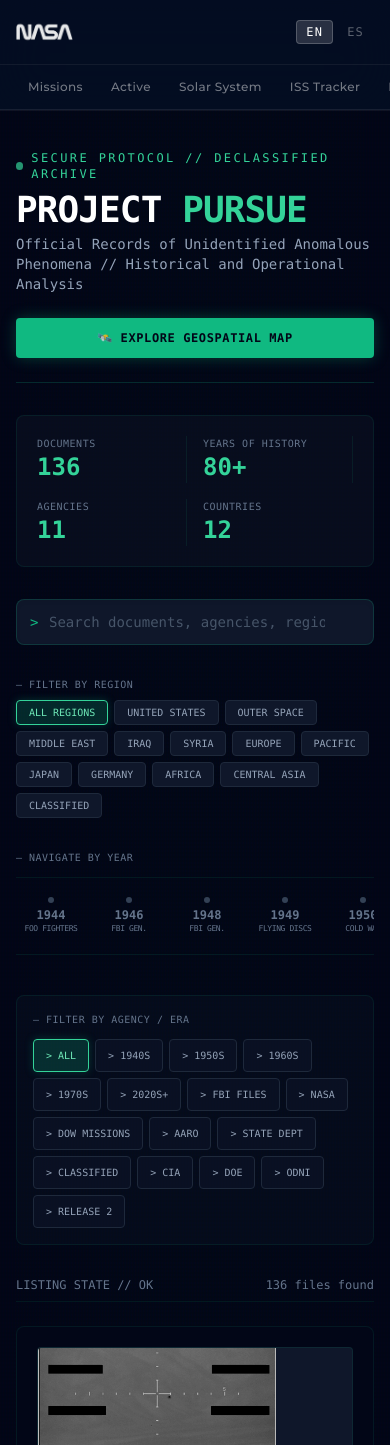
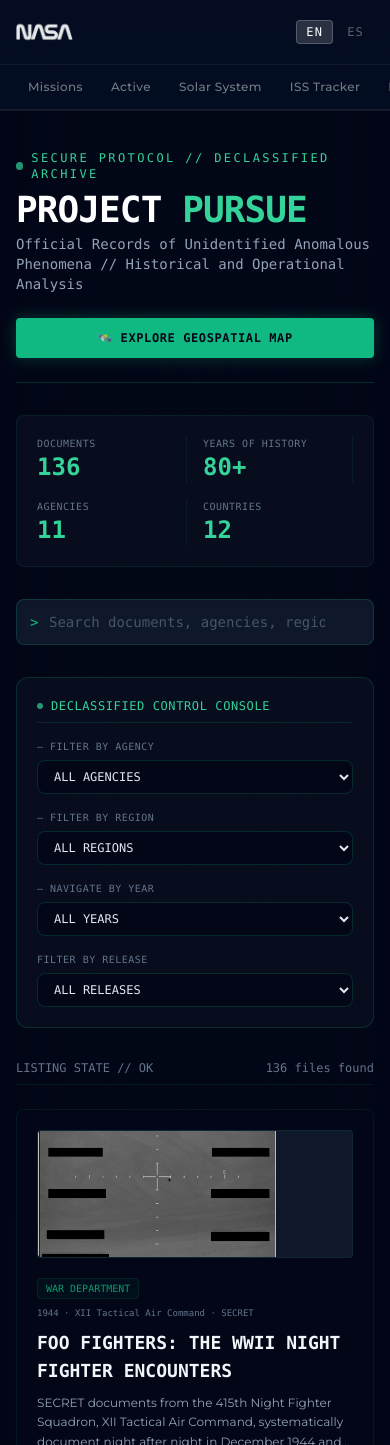
Before and after one commit to pursue-uap-project/nasaexplorer, a Next.js app: page /nasaexplorer/en/uap in a window 390 px wide. Shown: the top 1445 px of the page. Built offline with nearby package versions, Linux system fonts and the light colour scheme.

Commit message:
feat: implement UAP archive explorer page with multilingual support and filtering capabilities

```diff
--- a/src/app/[locale]/uap/page.tsx
+++ b/src/app/[locale]/uap/page.tsx
@@ -39,23 +39,24 @@
   { key: "classified", label_es: "Clasificado", label_en: "Classified" },
 ];
 
-const FILTER_CATEGORIES = [
+const AGENCIES = [
   { key: "all", label_key: "all" },
-  { key: "1940s", label_key: "1940s" },
-  { key: "1950s", label_key: "1950s" },
-  { key: "1960s", label_key: "1960s" },
-  { key: "1970s", label_key: "1970s" },
-  { key: "2020s", label_key: "2020s" },
   { key: "fbi", label_key: "fbi" },
+  { key: "cia", label_key: "cia" },
   { key: "nasa", label_key: "nasa" },
   { key: "dow", label_key: "dow" },
   { key: "aaro", label_key: "aaro" },
   { key: "dos", label_key: "dos" },
-  { key: "classified", label_key: "classified" },
-  { key: "cia", label_key: "cia" },
   { key: "doe", label_key: "doe" },
   { key: "odni", label_key: "odni" },
+  { key: "classified", label_key: "classified" }
+];
+
+const RELEASES = [
+  { key: "all", label_key: "all" },
+  { key: "release-1", label_key: "release-1" },
   { key: "release-2", label_key: "release-2" },
+  { key: "release-3", label_key: "release-3" }
 ];
 
 function getYearLabel(year: string): string {
@@ -90,9 +91,10 @@
 
   // Filter states
   const [search, setSearch] = useState("");
-  const [categoryFilter, setCategoryFilter] = useState("all");
+  const [agencyFilter, setAgencyFilter] = useState("all");
   const [regionFilter, setRegionFilter] = useState("all");
   const [yearFilter, setYearFilter] = useState("all");
+  const [releaseFilter, setReleaseFilter] = useState("all");
   const [showSuggestions, setShowSuggestions] = useState(false);
 
   // Cast JSON data safely
@@ -136,17 +138,16 @@
       const matchesSearch =
         !q || q.split(" ").every((word) => haystack.includes(word));
 
-      // Category filter
-      let matchesCat = true;
-      if (categoryFilter !== "all") {
+      // Agency filter
+      let matchesAgency = true;
+      if (agencyFilter !== "all") {
         const tags = story.tags || [];
         const agency = story.agency.toLowerCase();
         const meta = story.meta.toLowerCase();
-        matchesCat =
-          tags.some((tag) => tag.toLowerCase() === categoryFilter) ||
-          tags.some((tag) => tag.toLowerCase().includes(categoryFilter)) ||
-          agency === categoryFilter ||
-          meta.includes(categoryFilter);
+        matchesAgency =
+          agency === agencyFilter ||
+          tags.some((tag) => tag.toLowerCase() === agencyFilter) ||
+          meta.includes(agencyFilter);
       }
 
       // Region filter
@@ -156,9 +157,23 @@
       // Year filter
       const matchesYear = yearFilter === "all" || story.year === yearFilter;
 
-      return matchesSearch && matchesCat && matchesRegion && matchesYear;
+      // Release filter
+      let matchesRelease = true;
+      if (releaseFilter !== "all") {
+        const urlLower = story.url.toLowerCase();
+        const tags = story.tags || [];
+        if (releaseFilter === "release-1") {
+          matchesRelease = urlLower.includes("/release_1/") || tags.includes("release-1");
+        } else if (releaseFilter === "release-2") {
+          matchesRelease = urlLower.includes("/release_2/") || tags.includes("release-2");
+        } else if (releaseFilter === "release-3") {
+          matchesRelease = urlLower.includes("/release_3/") || tags.includes("release-3");
+        }
+      }
+
+      return matchesSearch && matchesAgency && matchesRegion && matchesYear && matchesRelease;
     });
-  }, [stories, search, categoryFilter, regionFilter, yearFilter]);
+  }, [stories, search, agencyFilter, regionFilter, yearFilter, releaseFilter]);
 
   // Search Autocomplete suggestions
   const suggestions = useMemo(() => {
@@ -200,21 +215,7 @@
     return () => window.removeEventListener("keydown", handleKeyDown);
   }, []);
 
-  const handleYearClick = (year: string) => {
-    if (yearFilter === year) {
-      setYearFilter("all");
-    } else {
-      setYearFilter(year);
-    }
-  };
-
-  const handleCategoryClick = (category: string) => {
-    if (categoryFilter === category) {
-      setCategoryFilter("all");
-    } else {
-      setCategoryFilter(category);
-    }
-  };
+  // Removed old click handlers as we now use direct select dropdown state set
 
   return (
     <div className="min-h-screen bg-slate-950 text-slate-100 font-sans selection:bg-emerald-500 selection:text-slate-950 relative overflow-hidden">
@@ -326,86 +327,145 @@
           </AnimatePresence>
         </div>
 
-        {/* REGION PINS */}
-        <div className="mb-8">
-          <span className="text-slate-500 text-[10px] uppercase font-mono block mb-2 tracking-wider">{t("map_label")}</span>
-          <div className="flex flex-wrap gap-1.5" id="regionPins">
+        {/* CONSOLA DE FILTRADO UNIFICADA */}
+        <div className="mb-8 bg-slate-900/40 border border-emerald-500/20 rounded-xl p-5 font-mono">
+          <div className="flex items-center gap-2 mb-4 text-emerald-400 text-xs tracking-wider border-b border-emerald-500/15 pb-2">
+            <span className="w-1.5 h-1.5 rounded-full bg-emerald-400 animate-pulse" />
+            <span>{t("control_console")}</span>
+          </div>
+
+          <div className="grid grid-cols-1 sm:grid-cols-2 lg:grid-cols-4 gap-4">
+            {/* 1. FILTRO POR AGENCIA */}
+            <div className="flex flex-col gap-1.5">
+              <label className="text-[10px] text-slate-500 uppercase tracking-wider">
+                {t("filter_label")}
+              </label>
+              <select
+                value={agencyFilter}
+                onChange={(e) => setAgencyFilter(e.target.value)}
+                className="w-full bg-slate-950 border border-emerald-500/20 focus:border-emerald-400 focus:ring-1 focus:ring-emerald-400 text-slate-200 rounded-lg px-3 py-2 text-xs outline-none cursor-pointer font-mono"
+              >
+                <option value="all" className="bg-slate-950">{t("all_agencies").toUpperCase()}</option>
+                {AGENCIES.filter(a => a.key !== "all").map((cat) => (
+                  <option key={cat.key} value={cat.key} className="bg-slate-950">
+                    {t(`filters.${cat.label_key}`).toUpperCase()}
+                  </option>
+                ))}
+              </select>
+            </div>
+
+            {/* 2. FILTRO POR REGION */}
+            <div className="flex flex-col gap-1.5">
+              <label className="text-[10px] text-slate-500 uppercase tracking-wider">
+                {t("map_label")}
+              </label>
+              <select
+                value={regionFilter}
+                onChange={(e) => setRegionFilter(e.target.value)}
+                className="w-full bg-slate-950 border border-emerald-500/20 focus:border-emerald-400 focus:ring-1 focus:ring-emerald-400 text-slate-200 rounded-lg px-3 py-2 text-xs outline-none cursor-pointer font-mono"
+              >
                 {REGIONS.map((r) => {
                   const label = locale === "es" ? r.label_es : r.label_en;
-              const isActive = regionFilter === r.key;
                   return (
-                <button
-                  key={r.key}
-                  onClick={() => setRegionFilter(r.key)}
-                  className={`text-[10px] px-3 py-1 font-mono rounded border transition-all ${
-                    isActive
-                      ? "bg-emerald-500/20 border-emerald-400 text-emerald-300 shadow-[0_0_8px_rgba(16,185,129,0.25)]"
-                      : "bg-slate-900 border-slate-800 text-slate-400 hover:text-slate-300 hover:border-slate-700"
-                  }`}
-                >
+                    <option key={r.key} value={r.key} className="bg-slate-950">
                       {label.toUpperCase()}
-                </button>
+                    </option>
                   );
                 })}
+              </select>
+            </div>
+
+            {/* 3. FILTRO POR AÑO */}
+            <div className="flex flex-col gap-1.5">
+              <label className="text-[10px] text-slate-500 uppercase tracking-wider">
+                {t("timeline_label")}
+              </label>
+              <select
+                value={yearFilter}
+                onChange={(e) => setYearFilter(e.target.value)}
+                className="w-full bg-slate-950 border border-emerald-500/20 focus:border-emerald-400 focus:ring-1 focus:ring-emerald-400 text-slate-200 rounded-lg px-3 py-2 text-xs outline-none cursor-pointer font-mono"
+              >
+                <option value="all" className="bg-slate-950">{t("all_years").toUpperCase()}</option>
+                {uniqueYears.map((year) => {
+                  const label = getYearLabel(year);
+                  return (
+                    <option key={year} value={year} className="bg-slate-950">
+                      {year} {label ? `(${label})` : ""}
+                    </option>
+                  );
+                })}
+              </select>
+            </div>
+
+            {/* 4. FILTRO POR RELEASE */}
+            <div className="flex flex-col gap-1.5">
+              <label className="text-[10px] text-slate-500 uppercase tracking-wider">
+                {t("filter_release")}
+              </label>
+              <select
+                value={releaseFilter}
+                onChange={(e) => setReleaseFilter(e.target.value)}
+                className="w-full bg-slate-950 border border-emerald-500/20 focus:border-emerald-400 focus:ring-1 focus:ring-emerald-400 text-slate-200 rounded-lg px-3 py-2 text-xs outline-none cursor-pointer font-mono"
+              >
+                <option value="all" className="bg-slate-950">{t("all_releases").toUpperCase()}</option>
+                {RELEASES.filter(r => r.key !== "all").map((rel) => (
+                  <option key={rel.key} value={rel.key} className="bg-slate-950">
+                    {t(`filters.${rel.label_key}`).toUpperCase()}
+                  </option>
+                ))}
+              </select>
             </div>
           </div>
 
-        {/* TIMELINE BAR */}
-        <div className="mb-10">
-          <span className="text-slate-500 text-[10px] uppercase font-mono block mb-3 tracking-wider">{t("timeline_label")}</span>
-          <div className="flex overflow-x-auto gap-2 py-3 scrollbar-thin scrollbar-thumb-emerald-500/20 border-t border-b border-emerald-500/10">
-            {uniqueYears.map((year) => {
-              const isActive = yearFilter === year;
-              const label = getYearLabel(year);
-              return (
+          {/* Quick Active Filters Summary / Reset */}
+          {(agencyFilter !== "all" || regionFilter !== "all" || yearFilter !== "all" || releaseFilter !== "all" || search !== "") && (
+            <div className="mt-4 pt-3 border-t border-emerald-500/10 flex items-center justify-between text-[10px]">
+              <div className="flex flex-wrap gap-1.5 items-center">
+                <span className="text-slate-500">{locale === "es" ? "Filtros activos:" : "Active filters:"}</span>
+                {search && (
+                  <span className="bg-emerald-500/15 border border-emerald-500/20 px-2 py-0.5 rounded text-emerald-300 font-bold">
+                    🔍 {search}
+                  </span>
+                )}
+                {agencyFilter !== "all" && (
+                  <span className="bg-emerald-500/15 border border-emerald-500/20 px-2 py-0.5 rounded text-emerald-300 font-bold">
+                    🏢 {t(`filters.${agencyFilter}`).toUpperCase()}
+                  </span>
+                )}
+                {regionFilter !== "all" && (
+                  <span className="bg-emerald-500/15 border border-emerald-500/20 px-2 py-0.5 rounded text-emerald-300 font-bold">
+                    📍 {REGIONS.find(r => r.key === regionFilter)?.[locale === "es" ? "label_es" : "label_en"].toUpperCase()}
+                  </span>
+                )}
+                {yearFilter !== "all" && (
+                  <span className="bg-emerald-500/15 border border-emerald-500/20 px-2 py-0.5 rounded text-emerald-300 font-bold">
+                    📅 {yearFilter}
+                  </span>
+                )}
+                {releaseFilter !== "all" && (
+                  <span className="bg-emerald-500/15 border border-emerald-500/20 px-2 py-0.5 rounded text-emerald-300 font-bold">
+                    📂 {t(`filters.${releaseFilter}`).toUpperCase()}
+                  </span>
+                )}
+              </div>
               <button
-                  key={year}
-                  onClick={() => handleYearClick(year)}
-                  className={`flex flex-col items-center min-w-[70px] py-1.5 rounded transition-all ${
-                    isActive
-                      ? "bg-emerald-500/15 border border-emerald-400/40 text-emerald-300 shadow-[0_0_10px_rgba(16,185,129,0.15)]"
-                      : "hover:bg-slate-900 border border-transparent text-slate-500 hover:text-slate-300"
-                  }`}
+                onClick={() => {
+                  setSearch("");
+                  setAgencyFilter("all");
+                  setRegionFilter("all");
+                  setYearFilter("all");
+                  setReleaseFilter("all");
+                }}
+                className="text-emerald-400 hover:text-emerald-300 hover:underline cursor-pointer"
               >
-                  <div className={`w-1.5 h-1.5 rounded-full mb-1 ${isActive ? "bg-emerald-400 shadow-[0_0_6px_#10b981]" : "bg-slate-700"}`} />
-                  <span className="text-xs font-bold font-mono">{year}</span>
-                  <span className="text-[8px] text-slate-500 font-mono tracking-tighter truncate w-full text-center max-w-[65px]">
-                    {label}
-                  </span>
+                [ {locale === "es" ? "RESETEAR FILTROS" : "RESET FILTERS"} ]
               </button>
-              );
-            })}
             </div>
+          )}
         </div>
 
-        {/* FILTER CATEGORIES & COUNT */}
-        <div className="flex flex-col lg:flex-row gap-8 items-start">
-
-          {/* LEFT: Category Filters */}
-          <div className="w-full lg:w-64 shrink-0 bg-slate-900/30 border border-emerald-500/10 rounded-lg p-4">
-            <span className="text-slate-500 text-[10px] uppercase font-mono block mb-3 tracking-wider">{t("filter_label")}</span>
-            <div className="flex flex-wrap lg:flex-col gap-1.5">
-              {FILTER_CATEGORIES.map((cat) => {
-                const isActive = categoryFilter === cat.key;
-                return (
-                  <button
-                    key={cat.key}
-                    onClick={() => handleCategoryClick(cat.key)}
-                    className={`w-auto lg:w-full text-left text-[10px] px-3 py-2 font-mono rounded border transition-all ${
-                      isActive
-                        ? "bg-emerald-500/20 border-emerald-400 text-emerald-300 shadow-[0_0_8px_rgba(16,185,129,0.25)]"
-                        : "bg-slate-900/50 border-slate-800 text-slate-400 hover:text-slate-300 hover:border-slate-700"
-                    }`}
-                  >
-                    &gt; {t(`filters.${cat.label_key}`).toUpperCase()}
-                  </button>
-                );
-              })}
-            </div>
-          </div>
-
-          {/* RIGHT: Article list */}
-          <div className="flex-1 w-full">
+        {/* Article list */}
+        <div className="w-full">
           <div className="flex items-center justify-between border-b border-emerald-500/10 pb-2 mb-6 font-mono text-xs text-slate-500">
             <span>LISTING STATE // OK</span>
             <span>
@@ -433,6 +493,7 @@
                     {/* Left: preview image/video if any */}
                     {(story.image || (story.images && story.images.length > 0)) && (
                       <div className="w-full md:w-48 shrink-0 h-32 relative rounded bg-slate-900 overflow-hidden border border-emerald-500/10">
+                        {/* eslint-disable-next-line @next/next/no-img-element */}
                         <img
                           src={`/nasaexplorer/assets/uap/${story.images ? story.images[0].split("/").pop() : story.image.split("/").pop()}`}
                           alt={title}
@@ -502,7 +563,6 @@
             </div>
           )}
         </div>
-        </div>
 
       </div>
     </div>
--- a/src/i18n/messages/en.json
+++ b/src/i18n/messages/en.json
@@ -145,7 +145,15 @@
     "stat_countries": "COUNTRIES",
     "map_label": "— Filter by region",
     "timeline_label": "— Navigate by year",
-    "filter_label": "— Filter by agency / era",
+    "filter_label": "— Filter by agency",
+    "filter_agency": "Filter by agency",
+    "filter_region": "Filter by region",
+    "filter_year": "Filter by year",
+    "filter_release": "Filter by release",
+    "all_agencies": "All agencies",
+    "all_years": "All years",
+    "all_releases": "All releases",
+    "control_console": "DECLASSIFIED CONTROL CONSOLE",
     "close": "CLOSE",
     "all_regions": "All regions",
     "uap_portal": "UAP Portal",
@@ -182,7 +190,9 @@
       "cia": "CIA",
       "doe": "DOE",
       "odni": "ODNI",
-      "release-2": "RELEASE 2"
+      "release-1": "RELEASE 1",
+      "release-2": "RELEASE 2",
+      "release-3": "RELEASE 3"
     }
   },
   "search": {
--- a/src/i18n/messages/es.json
+++ b/src/i18n/messages/es.json
@@ -145,7 +145,15 @@
     "stat_countries": "PAÍSES",
     "map_label": "— Filtrar por región",
     "timeline_label": "— Navegar por años",
-    "filter_label": "— Filtrar por agencia / época",
+    "filter_label": "— Filtrar por agencia",
+    "filter_agency": "Filtrar por agencia",
+    "filter_region": "Filtrar por región",
+    "filter_year": "Filtrar por año",
+    "filter_release": "Filtrar por release / lanzamiento",
+    "all_agencies": "Todas las agencias",
+    "all_years": "Todos los años",
+    "all_releases": "Todos los releases",
+    "control_console": "CONSOLA DE CONTROL DE FILTRADO // DECLASSIFIED CONTROL CONSOLE",
     "close": "CERRAR",
     "all_regions": "Todas las regiones",
     "uap_portal": "Portal UAP",
@@ -182,7 +190,9 @@
       "cia": "CIA",
       "doe": "DOE",
       "odni": "ODNI",
-      "release-2": "RELEASE 2"
+      "release-1": "RELEASE 1",
+      "release-2": "RELEASE 2",
+      "release-3": "RELEASE 3"
     }
   },
   "search": {
```
Lines whose indentation alone changed are shown as unchanged.
